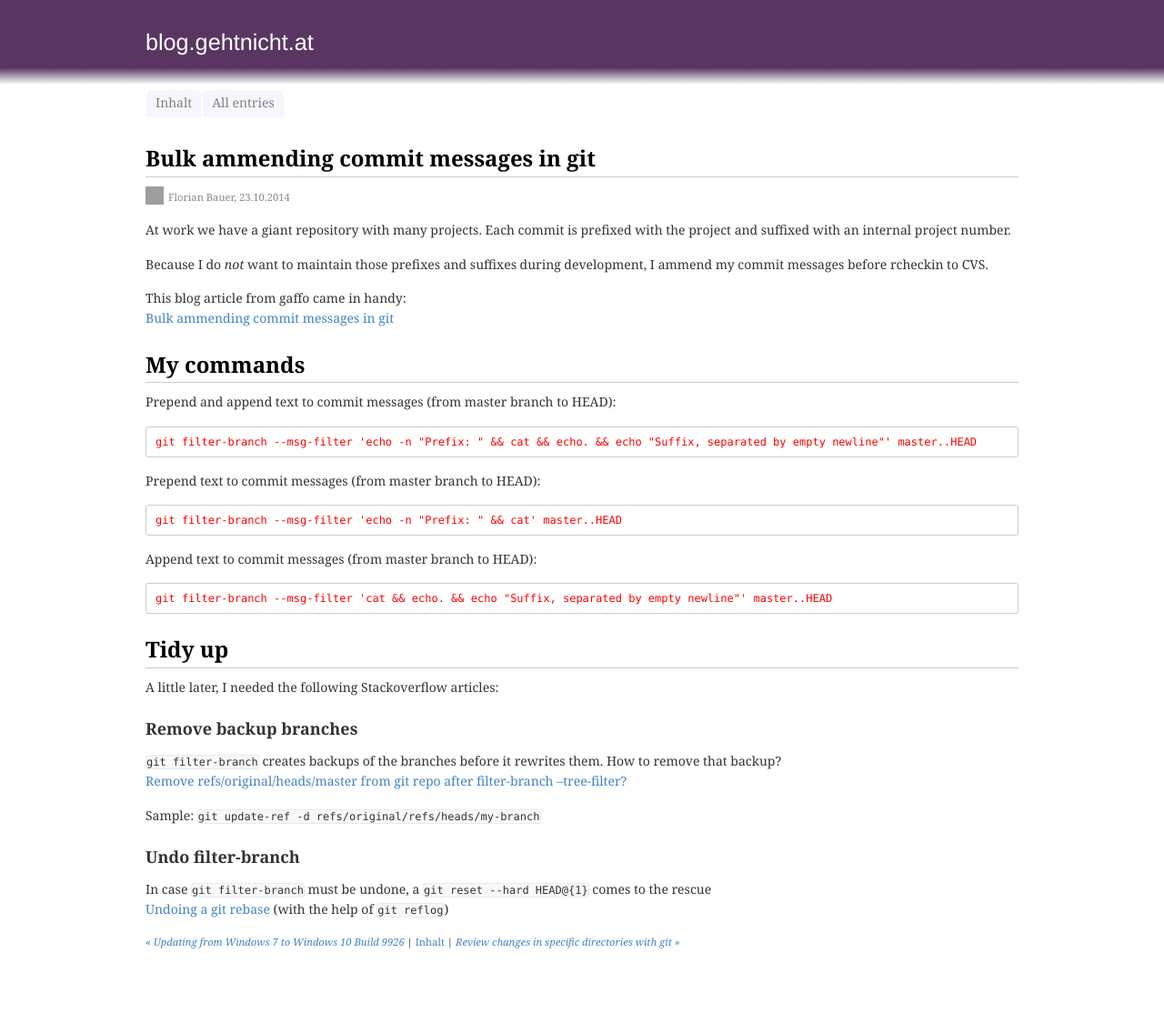
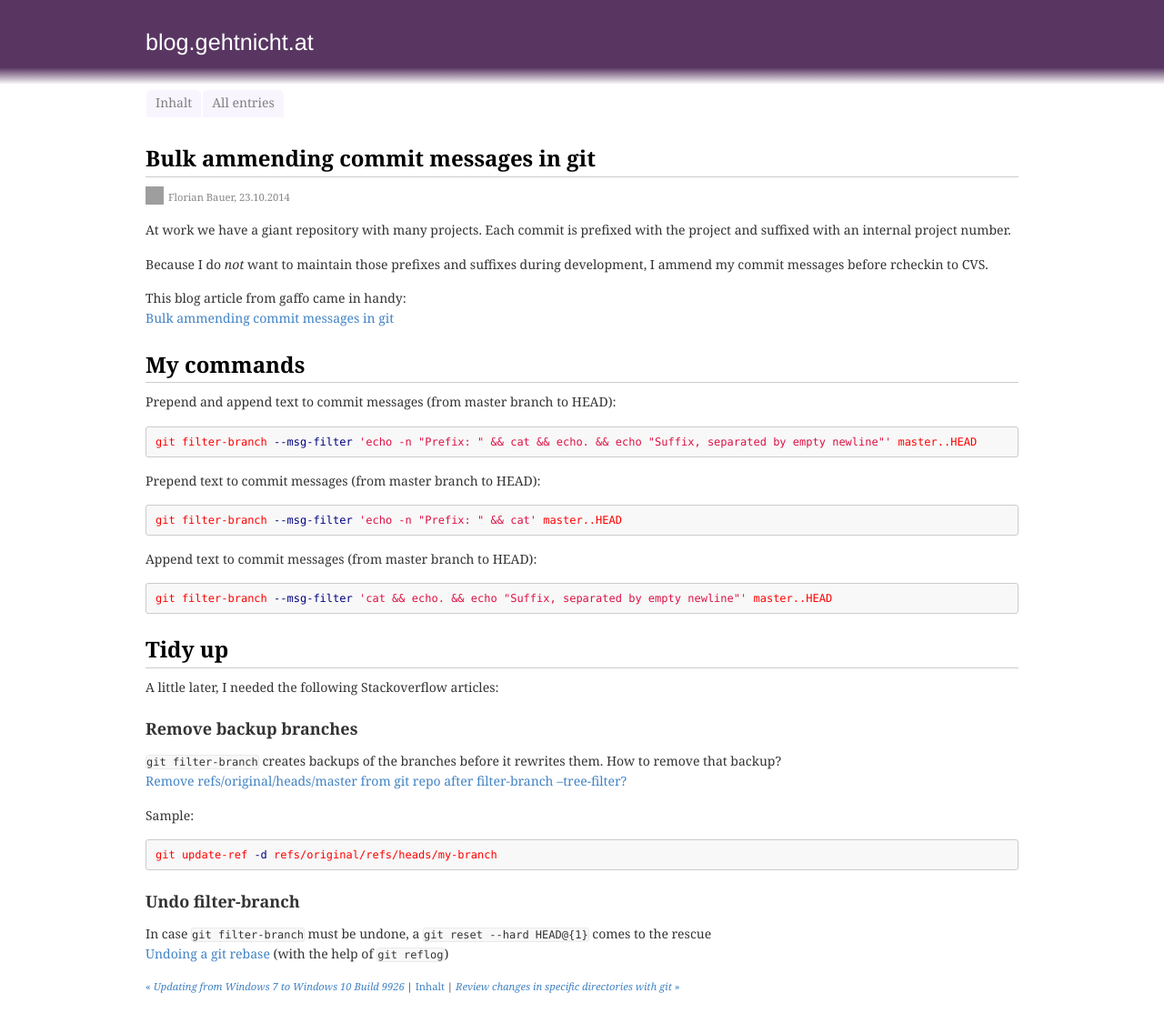
Before and after one commit to fbau3r/fbau3r.github.io, a Jekyll site: the page built from _posts/2014-10-23-bulk-ammending-commit-messages-in-git.md, in a window 1280 px wide and 1114 px high. Shown: the whole window at 91% size. Built offline with Jekyll 4.4.1, drawn with Linux system fonts in a browser that asks for light colours; comment, search, counter and statistics services are not loaded; grey boxes are pictures that could not be loaded.

Commit message:
update articles: use highlight tag for syntax highlighting

```diff
--- a/_posts/2014-10-23-bulk-ammending-commit-messages-in-git.md
+++ b/_posts/2014-10-23-bulk-ammending-commit-messages-in-git.md
@@ -21,15 +21,21 @@ This blog article from gaffo came in handy:
 
 Prepend and append text to commit messages (from master branch to HEAD):
 
-	git filter-branch --msg-filter 'echo -n "Prefix: " && cat && echo. && echo "Suffix, separated by empty newline"' master..HEAD
+{% highlight bash %}
+git filter-branch --msg-filter 'echo -n "Prefix: " && cat && echo. && echo "Suffix, separated by empty newline"' master..HEAD
+{% endhighlight %}
 
 Prepend text to commit messages (from master branch to HEAD):
 
-	git filter-branch --msg-filter 'echo -n "Prefix: " && cat' master..HEAD
+{% highlight bash %}
+git filter-branch --msg-filter 'echo -n "Prefix: " && cat' master..HEAD
+{% endhighlight %}
 
 Append text to commit messages (from master branch to HEAD):
 
-	git filter-branch --msg-filter 'cat && echo. && echo "Suffix, separated by empty newline"' master..HEAD
+{% highlight bash %}
+git filter-branch --msg-filter 'cat && echo. && echo "Suffix, separated by empty newline"' master..HEAD
+{% endhighlight %}
 
 
 
@@ -42,7 +48,10 @@ A little later, I needed the following Stackoverflow articles:
 `git filter-branch` creates backups of the branches before it rewrites them. How to remove that backup?
 [Remove refs/original/heads/master from git repo after filter-branch --tree-filter?](http://stackoverflow.com/a/7654880)
 
-Sample: `git update-ref -d refs/original/refs/heads/my-branch`
+Sample:
+{% highlight bash %}
+git update-ref -d refs/original/refs/heads/my-branch
+{% endhighlight %}
 
 ### Undo filter-branch
 
```
Also changed, not shown: _posts/2014-06-25-review-changes-in-specific-directories-in-git.md (+5 -3 lines).
